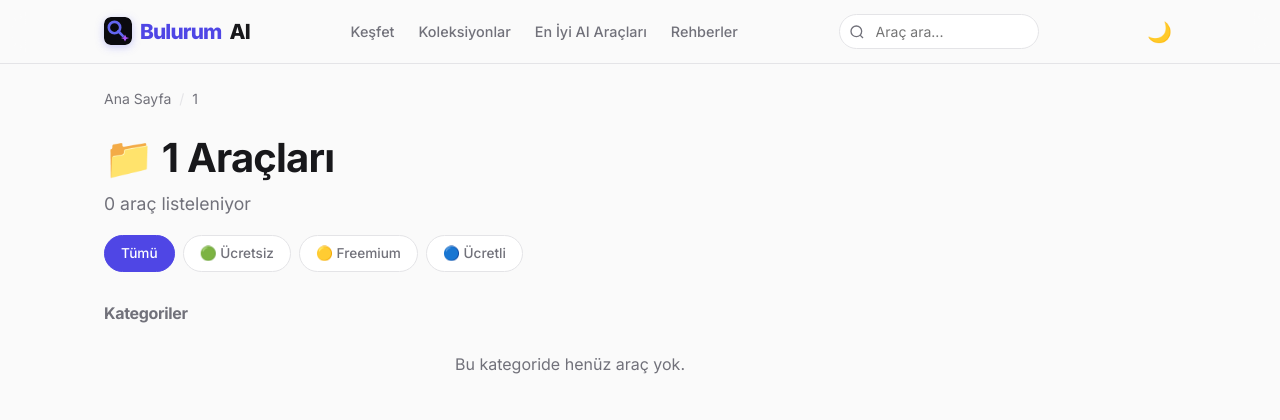
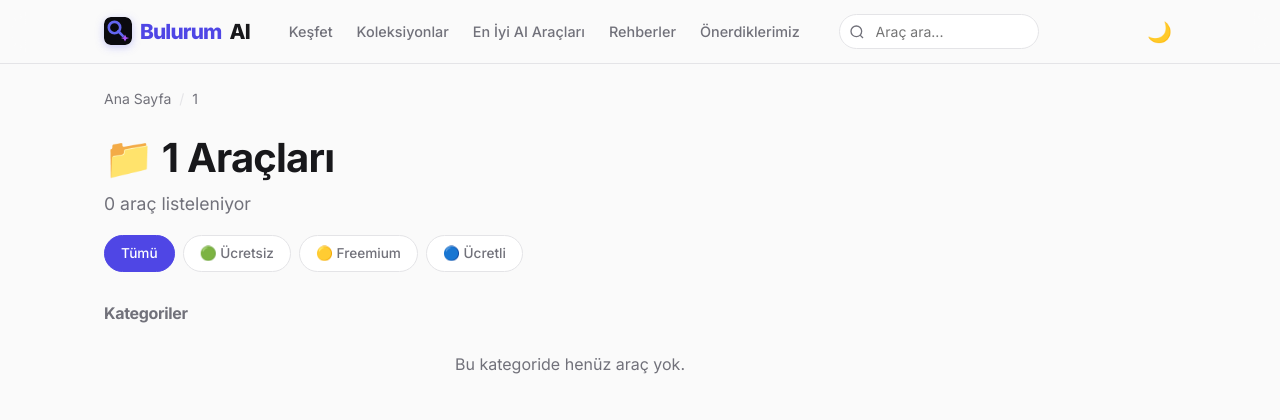
Before and after one commit to serefzeybekseref-byte/toolgundem, a Flask app: page /kategori/1 in a window 1280 px wide. Shown: the top 420 px of the page. Run offline with Flask 3, Linux system fonts and the light colour scheme; data that the repository does not hold is empty; some libraries are stand-ins or nearby versions.

Commit message:
Onerdiklerimiz linki ust navigasyon menusune tasindi (footer'da az goruluyordu)

```diff
--- a/templates/base.html
+++ b/templates/base.html
@@ -69,6 +69,7 @@
       <a href="/koleksiyonlar" class="nav-link">Koleksiyonlar</a>
       <a href="/karsilastirma" class="nav-link">En İyi AI Araçları</a>
       <a href="/rehber" class="nav-link">Rehberler</a>
+      <a href="/onerdiklerimiz" class="nav-link">Önerdiklerimiz</a>
     </nav>
     <div class="header-actions">
       <form id="search-form" action="/ara" method="GET" class="search-form" autocomplete="off">
```
